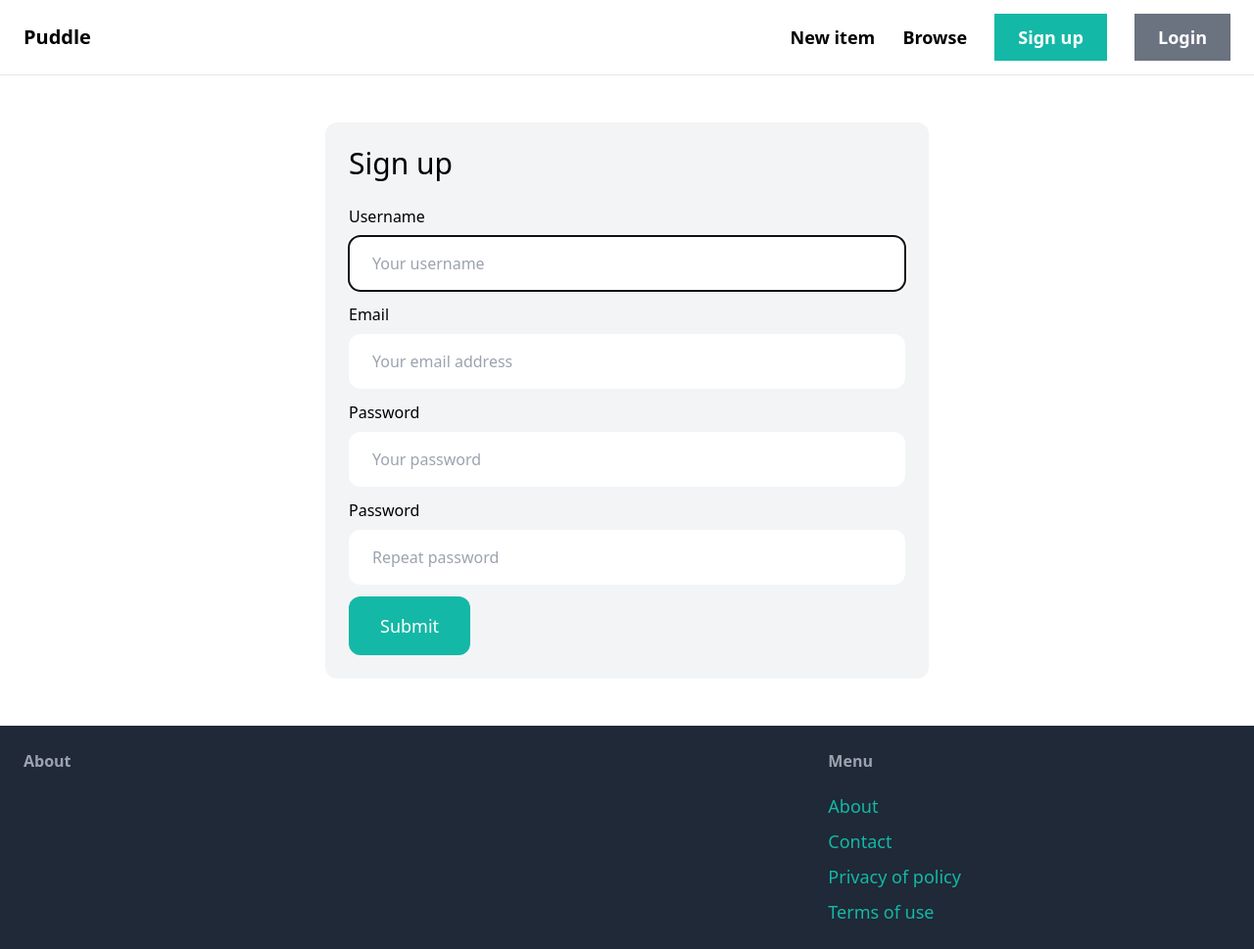
After one commit to mrsambaga/django-marketplace, a Django app: page /signup/ in a window 1280 px wide. The commit adds this page. Shown: the whole page at 98% size. Run offline with Django 4.2, Linux system fonts and the light colour scheme; some libraries are stand-ins or nearby versions.

Commit message:
add signup page

```diff
--- /dev/null
+++ b/marketplace_project/marketplace_app/forms.py
@@ -0,0 +1,25 @@
+from django import forms
+from django.contrib.auth.forms import UserCreationForm
+from django.contrib.auth.models import User
+
+class SignupForm(UserCreationForm):
+    class Meta:
+        model = User
+        fields = {'username', 'email', 'password1', 'password2'}
+
+    username = forms.CharField(widget=forms.TextInput(attrs={
+        'placeholder': 'Your username',
+        'class': 'w-full py-4 px-6 rounded-xl'
+    }))
+    email = forms.CharField(widget=forms.EmailInput(attrs={
+        'placeholder': 'Your email address',
+        'class': 'w-full py-4 px-6 rounded-xl'
+    }))
+    password1 = forms.CharField(widget=forms.PasswordInput(attrs={
+        'placeholder': 'Your password',
+        'class': 'w-full py-4 px-6 rounded-xl'
+    }))
+    password2 = forms.CharField(widget=forms.PasswordInput(attrs={
+        'placeholder': 'Repeat password',
+        'class': 'w-full py-4 px-6 rounded-xl'
+    }))
--- a/marketplace_project/marketplace_app/templates/marketplace_app/base.html
+++ b/marketplace_project/marketplace_app/templates/marketplace_app/base.html
@@ -19,7 +19,7 @@
                 <a href="#" class="text-lg font-semibold hover:text-gray-500">New item</a>
                 <a href="#" class="text-lg font-semibold hover:text-gray-500">Browse</a>
 
-                <a href="#" class="px-6 py-3 text-lg font-semibold bg-teal-500 text-white rounded=xl hover:bg-teal-700">Sign up</a>
+                <a href="{% url 'marketplace_app:signup' %}" class="px-6 py-3 text-lg font-semibold bg-teal-500 text-white rounded=xl hover:bg-teal-700">Sign up</a>
                 <a href="#" class="px-6 py-3 text-lg font-semibold bg-gray-500 text-white rounded=xl hover:bg-gray-700">Login</a>
             </div>
         </nav>
@@ -40,7 +40,7 @@
 
                 <ul class="space-y-2">
                     <li><a href="#" class="text-lg text-teal-500 hover:text-teal-500">About</a></li>
-                    <li><a href="{% url 'contact' %}" class="text-lg text-teal-500 hover:text-teal-500">Contact</a></li>
+                    <li><a href="{% url 'marketplace_app:contact' %}" class="text-lg text-teal-500 hover:text-teal-500">Contact</a></li>
                     <li><a href="#" class="text-lg text-teal-500 hover:text-teal-500">Privacy of policy</a></li>
                     <li><a href="#" class="text-lg text-teal-500 hover:text-teal-500">Terms of use</a></li>
                 </ul>
--- /dev/null
+++ b/marketplace_project/marketplace_app/templates/marketplace_app/signup.html
@@ -0,0 +1,46 @@
+{% extends "marketplace_app/base.html" %}
+
+{% block title %}Sign up{% endblock %}
+
+{% block content %}
+
+<div class="w-1/2 my-6 px-6 py-6 mx-auto bg-gray-100 rounded-xl">
+    <h1 class="mb-6 text-3xl">Sign up</h1>
+
+    <form method="post" action=".">
+        {% csrf_token %}
+
+        <div class="mb-3">
+            <label class="inline-block mb-2">Username</label><br>
+            {{ form.username }}
+        </div>
+
+        <div class="mb-3">
+            <label class="inline-block mb-2">Email</label><br>
+            {{ form.email }}
+        </div>
+
+        <div class="mb-3">
+            <label class="inline-block mb-2">Password</label><br>
+            {{ form.password1 }}
+        </div>
+
+        <div class="mb-3">
+            <label class="inline-block mb-2">Password</label><br>
+            {{ form.password2 }}
+        </div>
+
+        {% if form.errors or form.non_field_errors %}
+            <div class="mb-3 p-6 bg-red-100 rounded-xl">
+                {% for field in form %}
+                    {{ field.errors }}
+                {% endfor %}
+                {{ form.non_field_errors }}
+            </div>
+        {% endif %}
+
+        <button class="py-4 px-8 text-lg bg-teal-500 hover:bg-teal-700 rounded-xl text-white">Submit</button>
+    </form>
+</div>
+
+{% endblock %}
--- a/marketplace_project/marketplace_app/urls.py
+++ b/marketplace_project/marketplace_app/urls.py
@@ -4,7 +4,10 @@ from django.conf.urls.static import static
 from django.contrib import admin
 from . import views
 
+app_name = 'marketplace_app'
+
 urlpatterns = [
     path('', views.index, name="index"),
-    path('', views.contact, name="contact"),
+    path('contact/', views.contact, name="contact"),
+    path('signup/', views.signup, name="signup"),
 ] + static(settings.MEDIA_URL, document_root=settings.MEDIA_ROOT)
--- a/marketplace_project/marketplace_app/views.py
+++ b/marketplace_project/marketplace_app/views.py
@@ -1,5 +1,6 @@
-from django.shortcuts import render
+from django.shortcuts import render, redirect
 from item.models import *
+from .forms import *
 
 # Create your views here.
 def index(request):
@@ -9,3 +10,16 @@ def index(request):
 
 def contact(request):
     return render(request, 'marketplace_app/contact.html')
+
+def signup(request):
+    if request.method == 'POST':
+        form = SignupForm(request.POST)
+
+        if form.is_valid():
+            form.save()
+
+            return redirect('/login/')
+    else:
+        form = SignupForm
+
+    return render(request, 'marketplace_app/signup.html', {'form' : form})
```
Also changed, not shown: marketplace_project/db.sqlite3.
